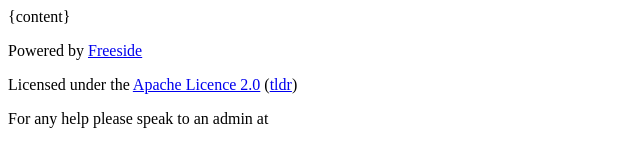
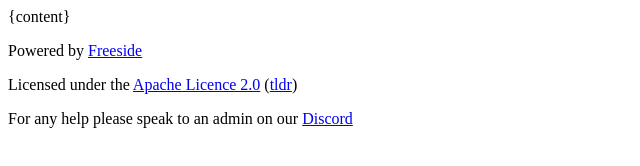
Before and after one commit to FreesideHull/DiscordAccountsBot, a website: page src/static/html/template.html in a window 1280 px wide. Shown: the full height of the page, 0-640 px from the left. Drawn offline with Linux system fonts and the light colour scheme.

Commit message:
fixup discord link

```diff
--- a/src/static/html/template.html
+++ b/src/static/html/template.html
@@ -11,7 +11,7 @@
 		<footer>
 			<p>Powered by <a href="https://freeside.co.uk/">Freeside</a></p>
 			<p>Licensed under the <a href="https://www.apache.org/licenses/LICENSE-2.0">Apache Licence 2.0</a> (<a href="https://tldrlegal.com/license/apache-license-2.0-(apache-2.0)">tldr</a>)</p>
-			<p>For any help please speak to an admin at <a href="discord.freeside.co.uk"</a></p>
+			<p>For any help please speak to an admin on our <a href="discord.freeside.co.uk">Discord</a></p>
 		</footer>
 	</body>
 </html>
```
